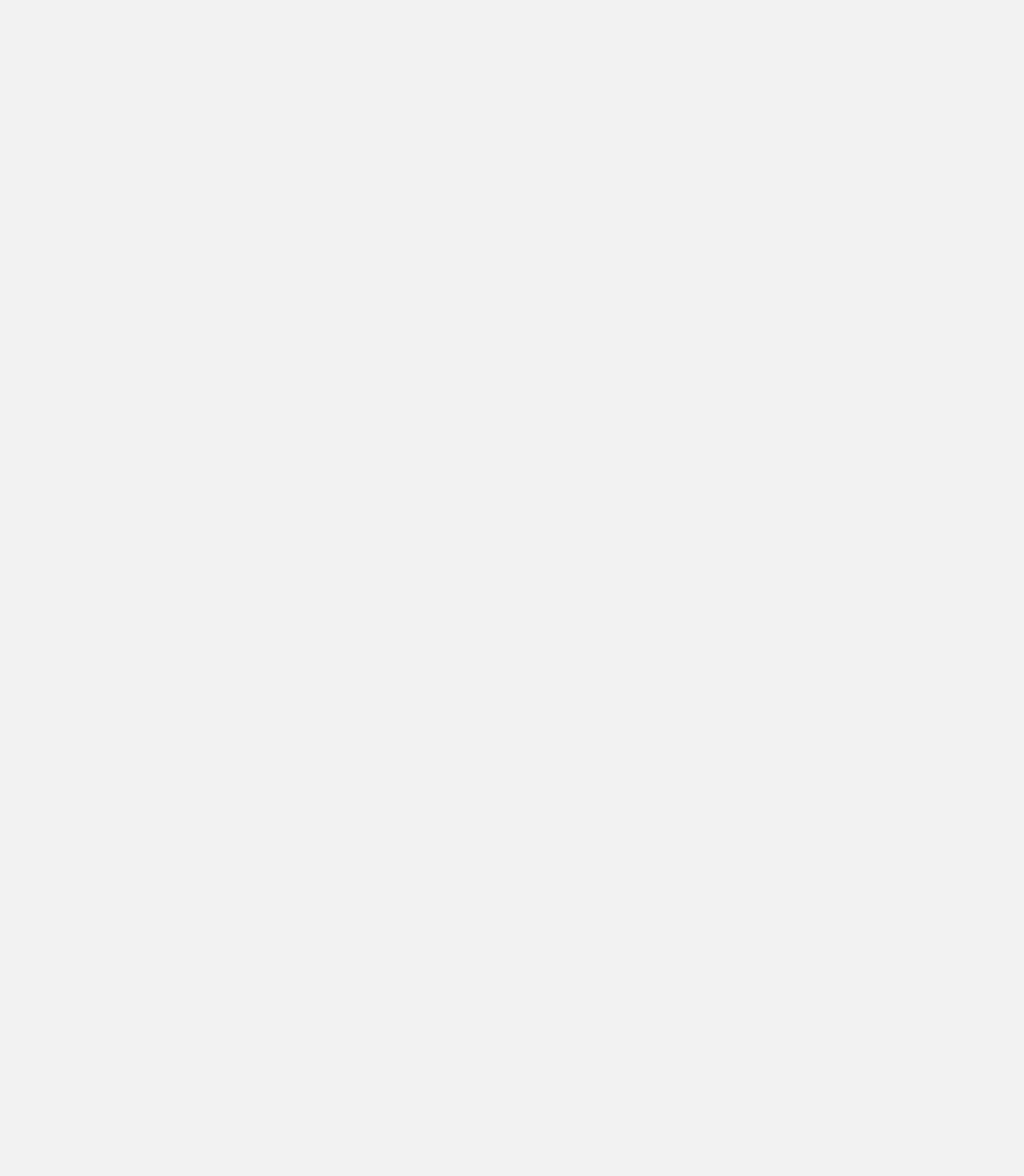
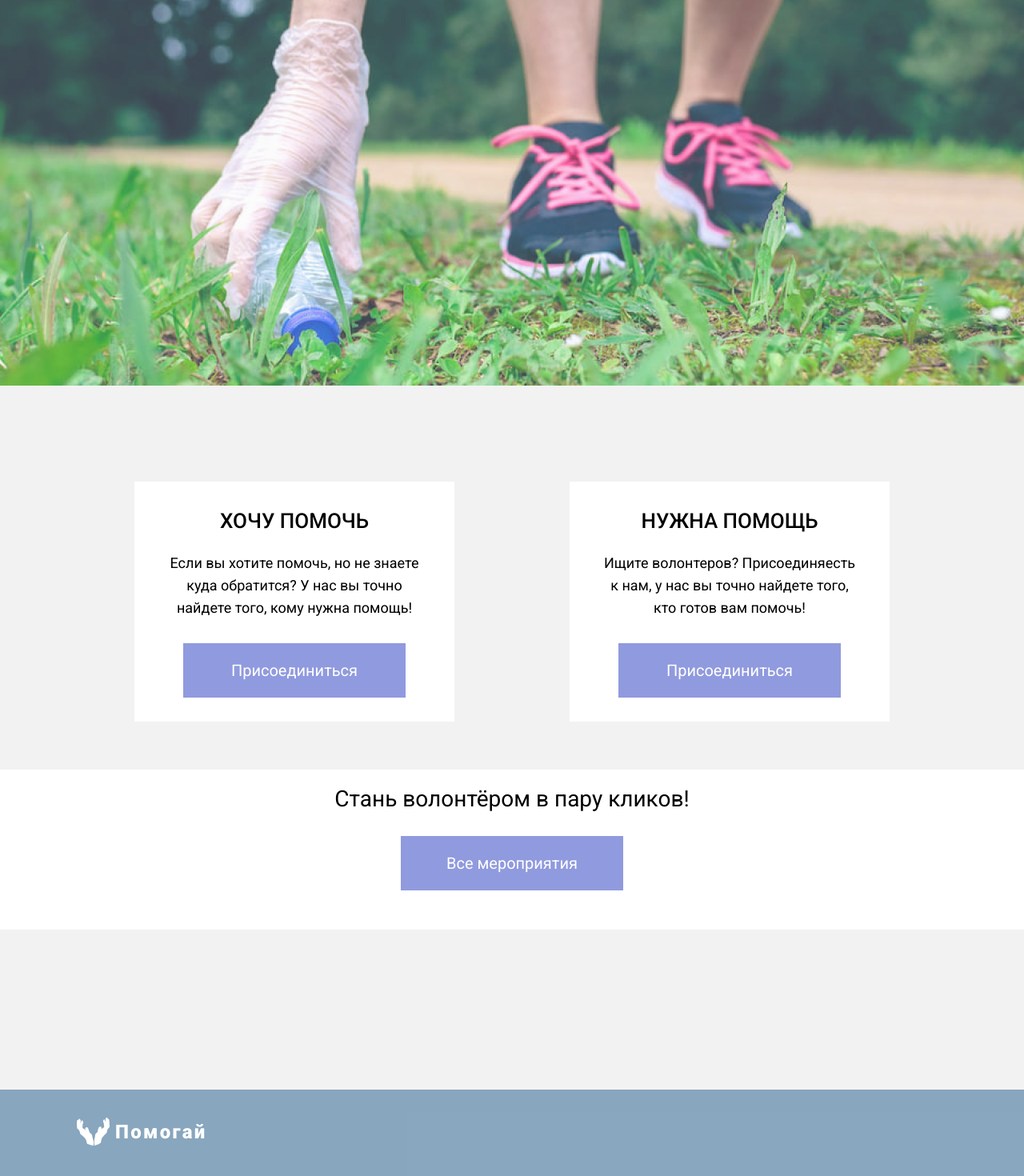
Before and after one commit to akiminrbru/hackaton2022, a React (Create React App) app in the folder client/: page / in a window 1280 px wide. Shown: the part 388-1858 px from the top of the page at 80% size. Before the commit the page ends 800 px from the top, so only its background shows below. Built offline with nearby package versions, Linux system fonts and the light colour scheme; no server answers.

Commit message:
сделал лендинг

```diff
--- a/client/src/Components/CreateEvent/CreateEvent.js
+++ b/client/src/Components/CreateEvent/CreateEvent.js
@@ -36,7 +36,7 @@ const CreateEvent = ({email}) => {
             location:'',
             startDate: new Date(),
             endDate: nextDay,
-            tags: [],
+            tags: "",
             difficulty:'easy',
             participateWays:'offline',
             company:'',
--- a/client/src/Components/Lending/Lending.js
+++ b/client/src/Components/Lending/Lending.js
@@ -1,10 +1,13 @@
 import React, { useContext } from "react";
 import styles from './Lending.module.css';
-import { Link } from "react-router-dom";
+import { Link, useNavigate } from "react-router-dom";
 import logo from './../../img/logo.svg';
 import {Context} from './../../context';
+import logowhite from './../../img/logo2.svg';
 
 const Lending = () => {
+
+    const navigate = useNavigate();
 
     const {loginStatus, setLoginStatus} = useContext(Context);
     return (
@@ -39,6 +42,59 @@ const Lending = () => {
                     </div>
                 </div>
             </header>
+            <article className={styles.main}>
+                <div className={styles.main__contentimage}>
+                    <div className="container">
+                        <div className={styles.main__title}>
+                            <h2>Сделай этот мир лучше</h2>
+                        </div>
+                    </div>
+                </div>
+                <div className="container">
+                    <div className={styles.main__content}>
+                        <div className={styles.main__help}>
+                            <div className={styles.main__helpleft}>
+                                <h3>ХОЧУ ПОМОЧЬ</h3>
+                                <p>
+                                    Если вы хотите помочь, но
+                                    не знаете куда обратится?
+                                    У нас вы точно найдете того,
+                                    кому нужна помощь!
+                                </p>
+                                <button onClick={()=>navigate('/register')}>Присоединиться</button>
+                            </div>
+                            <div className={styles.main__helpright}>
+                                <h3>НУЖНА ПОМОЩЬ</h3>
+                                <p>
+                                    Ищите волонтеров?
+                                    Присоединяесть к нам,
+                                    у нас вы точно найдете того,
+                                    кто готов вам помочь!
+                                </p>
+                                <button onClick={()=>navigate('/register')}>Присоединиться</button>
+                            </div>
+                        </div>
+                    </div>
+                </div>
+                <div className={styles.main__allevent}>
+                    <div className="container">
+                        <div className={styles.main__alleventContent}>
+                            <h3>
+                                Стань волонтёром в пару кликов!
+                            </h3>
+                            <button onClick={() => navigate('/events')}>Все мероприятия</button>
+                        </div>
+                    </div>
+                </div>
+            </article>
+            <footer className={styles.footer}>
+                <div className="container">
+                    <div className={styles.footer__logo}>
+                        <img src={logowhite} alt="logowhite"></img>
+                        <h2 className={styles.footer__h2}>Помогай</h2>
+                    </div>
+                 </div>
+            </footer>
         </div>
     );
 }
--- a/client/src/Components/Lending/Lending.module.css
+++ b/client/src/Components/Lending/Lending.module.css
@@ -80,7 +80,110 @@
     color: #d2d2d2;
 }
 
+.main {
+    margin-top: 70px;
+}
 
+.main__title {
+    padding-top: 80px;
+    display: flex;
+    justify-content: center;
+}
+
+.main__title h2 {
+    text-align: center;
+    font-weight: 800;
+    font-size: 64px;
+    line-height: 75px;
+    letter-spacing: 0.02em;
+    color: #FFFFFF;
+    text-shadow: 4px 6px 10px rgba(0, 0, 0, 0.5);
+}
+
+.main__contentimage {
+    background-image: url('./../../img/backg.png');
+    background-repeat: no-repeat;
+    background-position: center;
+    background-origin: content-box;
+    background-size: cover;
+    height: 100vh;
+}
+
+.main__help {
+    margin-top: 120px;
+    display: flex;
+    justify-content: space-around;
+    margin-bottom: 60px;
+}
+
+@media (max-width: 986px) {
+    .main__help {
+        flex-direction: column;
+        align-items: center;
+    }
+
+    .main__helpleft {
+        margin-bottom: 60px;
+    }
+}
+
+@media (max-width: 530px) {
+    .main__allevent button {
+        margin-top: 0px;
+        margin-bottom: 30px;
+    }
+}
+
+.main__help h3 {
+    margin-top: 30px;
+    font-weight: 500;
+    font-size: 26px;
+    line-height: 38px;
+    color: #000000;
+}
+
+.main__help p {
+    width: 327px;
+    margin: 0 auto;
+    margin-top: 20px;
+    font-weight: 400;
+    font-size: 18px;
+    line-height: 28px;
+    color: #000000;
+}
+
+.main__help button {
+    margin-top: 30px;
+    font-weight: 400;
+    font-size: 20px;
+    line-height: 28px;
+    text-align: center;
+    color: #FFFFFF;
+    width: 278px;
+    height: 68px;
+    background: #909ADE;
+    border: 0;
+}
+
+.main__help button:hover {
+    cursor: pointer;
+    background-color: #a3a9d0;
+}
+
+.main__helpleft {
+    text-align: center;
+    width: 400px;
+    height: 300px;
+    background: #FFFFFF;
+}
+
+
+.main__helpright {
+    text-align: center;
+    width: 400px;
+    height: 300px;
+    background: #FFFFFF;
+}
 
 .nav__reg {
     font-weight: 700;
@@ -98,3 +201,54 @@
     cursor: pointer;
     color: #d2d2d2;
 }
+
+.main__allevent {
+    width: 100%;
+    height: 200px;
+    background: #FFFFFF;
+    margin-bottom: 200px;
+}
+
+.main__allevent h3 {
+    padding-top: 20px;
+    font-weight: 400;
+    font-size: 28px;
+    color: #000000;
+}
+
+.main__allevent button {
+    margin-top: 30px;
+    border: 0;
+    width: 278px;
+    height: 68px;
+    background: #909ADE;
+    font-weight: 400;
+    font-size: 20px;
+    line-height: 28px;
+    text-align: center;
+    color: #FFFFFF;
+}
+
+.main__alleventContent {
+    text-align: center;
+}
+
+.footer {
+    height: 341px;
+    background: rgba(61, 113, 153, 0.58);
+}
+
+.footer__logo {
+    padding-top: 35px;
+    display: flex;
+    align-items: center;
+}
+
+.footer__h2 {
+    font-weight: 800;
+    font-size: 24px;
+    line-height: 28px;
+    letter-spacing: 0.095em;
+    color: #FFFFFF;
+    margin-left: 7px;
+}
--- a/client/src/Components/View/View.js
+++ b/client/src/Components/View/View.js
@@ -98,14 +98,24 @@ const View = () => {
                                 <h1 className={styles.logo__h1}>Помогай</h1>
                             </div>
                         </Link>
+                        <div>
+                            {loginStatus ?
                             <nav className={styles.nav}>
                                 <div>
-                                <Link className={styles.nav__auth} to="/profile">Вернуться в профиль</Link>
+                                <Link className={styles.nav__profile} to="/profile">Профиль</Link>
+                                </div>
+                            </nav>
+                            :
+                            <nav className={styles.nav}>
+                                <div>
+                                    <Link className={styles.nav__auth} to="/login">Вход</Link>
                                 </div>
                                 <div className={styles.nav__box}>
-                                <button className={styles.nav__disauth} onClick={disAuth} to="/">Выйти</button>
+                                    <Link className={styles.nav__reg} to="/register">Регистрация</Link>
                                 </div>
                             </nav>
+                            }
+                        </div>
                     </div>
                 </div>
             </header>
--- a/client/src/Components/View/View.module.css
+++ b/client/src/Components/View/View.module.css
@@ -48,6 +48,21 @@
     color: #000000;
     margin-right: 47px;
     text-decoration: none;
+}
+
+.nav__profile {
+    font-weight: 700;
+    font-size: 18px;
+    line-height: 21px;
+    letter-spacing: 0.03em;
+    color: #000000;
+    margin-right: 47px;
+    text-decoration: none;
+}
+
+.nav__profile:hover {
+    cursor: pointer;
+    color: #d2d2d2;
 }
 
 .nav__auth:hover {
```
Also changed, not shown: client/src/img/backg.jpg (added), client/src/img/backg.png (added). Lines whose indentation alone changed are shown as unchanged.
